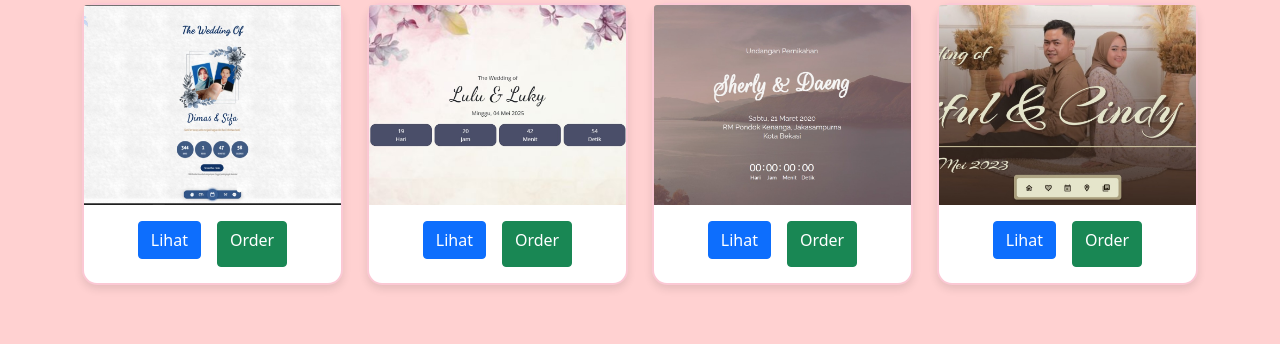
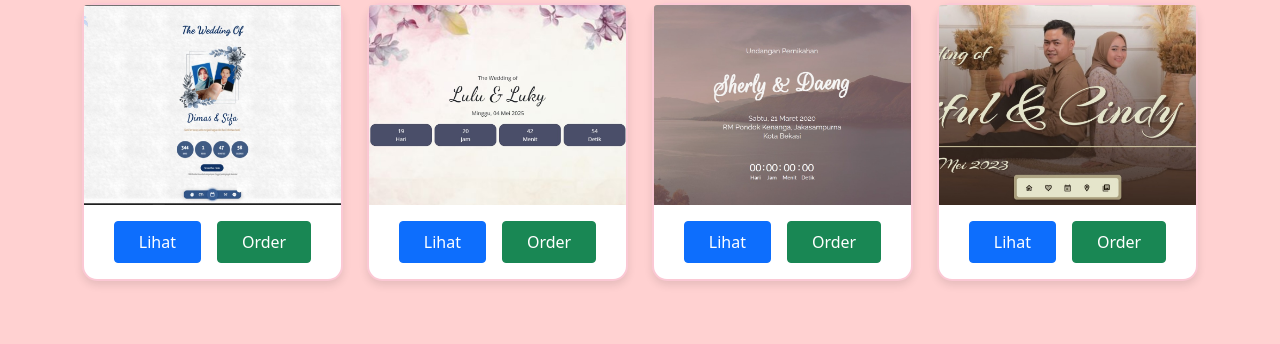
Before and after one commit to Dimas712/Toko_Hy-Wedding, a plain HTML site: page index.html in a window 1280 px wide. Shown: the part 1382-1726 px from the top of the page. Drawn offline with nearby package versions, Linux system fonts and the light colour scheme; a web font is replaced by a local one.

Commit message:
update lagi

```diff
--- a/index.html
+++ b/index.html
@@ -103,9 +103,9 @@
             <div class="card text-center">
               <img src="img/Ilustrasi/gambar1.jpeg" class="card-img-top" alt="Ilustrasi_1">
               <div class="card-body d-flex justify-content-center gap-2">
-                <a href="hy-wedding2.vercel.app/" target="_blank" class="btn btn-primary mb-2">Lihat</a>
+                <a href="hy-wedding2.vercel.app/" target="_blank" class="btn btn-primary px-4 py-2">Lihat</a>
                 <br>
-                <a href="https://wa.me/6283198927990?text=Halo%2C%20saya%20tertarik%20dengan%20Undangan%20Digital%20ini" target="_blank" class="btn btn-success">Order</a>
+                <a href="https://wa.me/6283198927990?text=Halo%2C%20saya%20tertarik%20dengan%20Undangan%20Digital%20ini" target="_blank" class="btn btn-success px-4 py-2">Order</a>
               </div>
             </div>
           </div>
@@ -114,9 +114,9 @@
             <div class="card text-center">
               <img src="img/Ilustrasi/gambar2.jpeg" class="card-img-top" alt="Ilustrasi_2">
               <div class="card-body d-flex justify-content-center gap-2">
-                <a href="https://hy-wedding.vercel.app/" target="_blank" class="btn btn-primary mb-2">Lihat</a>
+                <a href="https://hy-wedding.vercel.app/" target="_blank" class="btn btn-primary px-4 py-2">Lihat</a>
                 <br>
-                <a href="https://wa.me/6283198927990?text=Halo%2C%20saya%20tertarik%20dengan%20Undangan%20Digital%20ini" target="_blank" class="btn btn-success">Order</a>
+                <a href="https://wa.me/6283198927990?text=Halo%2C%20saya%20tertarik%20dengan%20Undangan%20Digital%20ini" target="_blank" class="btn btn-success px-4 py-2">Order</a>
               </div>
             </div>
           </div>
@@ -124,9 +124,9 @@
             <div class="card text-center">
               <img src="img/Ilustrasi/gambar3.jpeg" class="card-img-top" alt="Ilustrasi_3">
               <div class="card-body d-flex justify-content-center gap-2">
-                <a href="https://haywedding.vercel.app/rahma-and-rio" target="_blank" class="btn btn-primary mb-2">Lihat</a>
+                <a href="https://haywedding.vercel.app/rahma-and-rio" target="_blank" class="btn btn-primary px-4 py-2">Lihat</a>
                 <br>
-                <a href="https://wa.me/6283198927990?text=Halo%2C%20saya%20tertarik%20dengan%20Undangan%20Digital%20ini" target="_blank" class="btn btn-success">Order</a>
+                <a href="https://wa.me/6283198927990?text=Halo%2C%20saya%20tertarik%20dengan%20Undangan%20Digital%20ini" target="_blank" class="btn btn-success px-4 py-2">Order</a>
               </div>
             </div>
           </div>
@@ -134,9 +134,9 @@
             <div class="card text-center">
               <img src="img/Ilustrasi/gambar4.jpeg" class="card-img-top" alt="Ilustrasi_4">
               <div class="card-body d-flex justify-content-center gap-2">
-                <a href="https://haywedding.vercel.app/rahma-and-rio" target="_blank" class="btn btn-primary mb-2">Lihat</a>
+                <a href="https://haywedding.vercel.app/rahma-and-rio" target="_blank" class="btn btn-primary px-4 py-2">Lihat</a>
                 <br>
-                <a href="https://wa.me/6283198927990?text=Halo%2C%20saya%20tertarik%20dengan%20Undangan%20Digital%20ini" target="_blank" class="btn btn-success">Order</a>
+                <a href="https://wa.me/6283198927990?text=Halo%2C%20saya%20tertarik%20dengan%20Undangan%20Digital%20ini" target="_blank" class="btn btn-success px-4 py-2">Order</a>
               </div>
             </div>
           </div>
```
